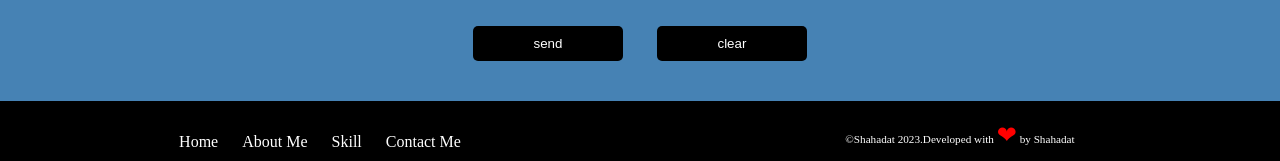
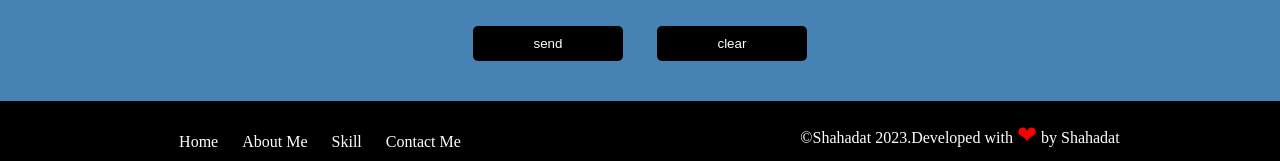
Before and after one commit to muhammad-shahadat/portfolio-project, a plain HTML site: page index.html in a window 1280 px wide. Shown: the part 2355-2516 px from the top of the page. Drawn offline with Linux system fonts and the light colour scheme.

Commit message:
font-size is changed of footer-desc

```diff
--- a/desktop.css
+++ b/desktop.css
@@ -123,6 +123,9 @@
     margin-top:22px;
 
 }
+.foot-desc{
+    font-size:1rem;
+}
 
 
 /* footer design ends here */
```
